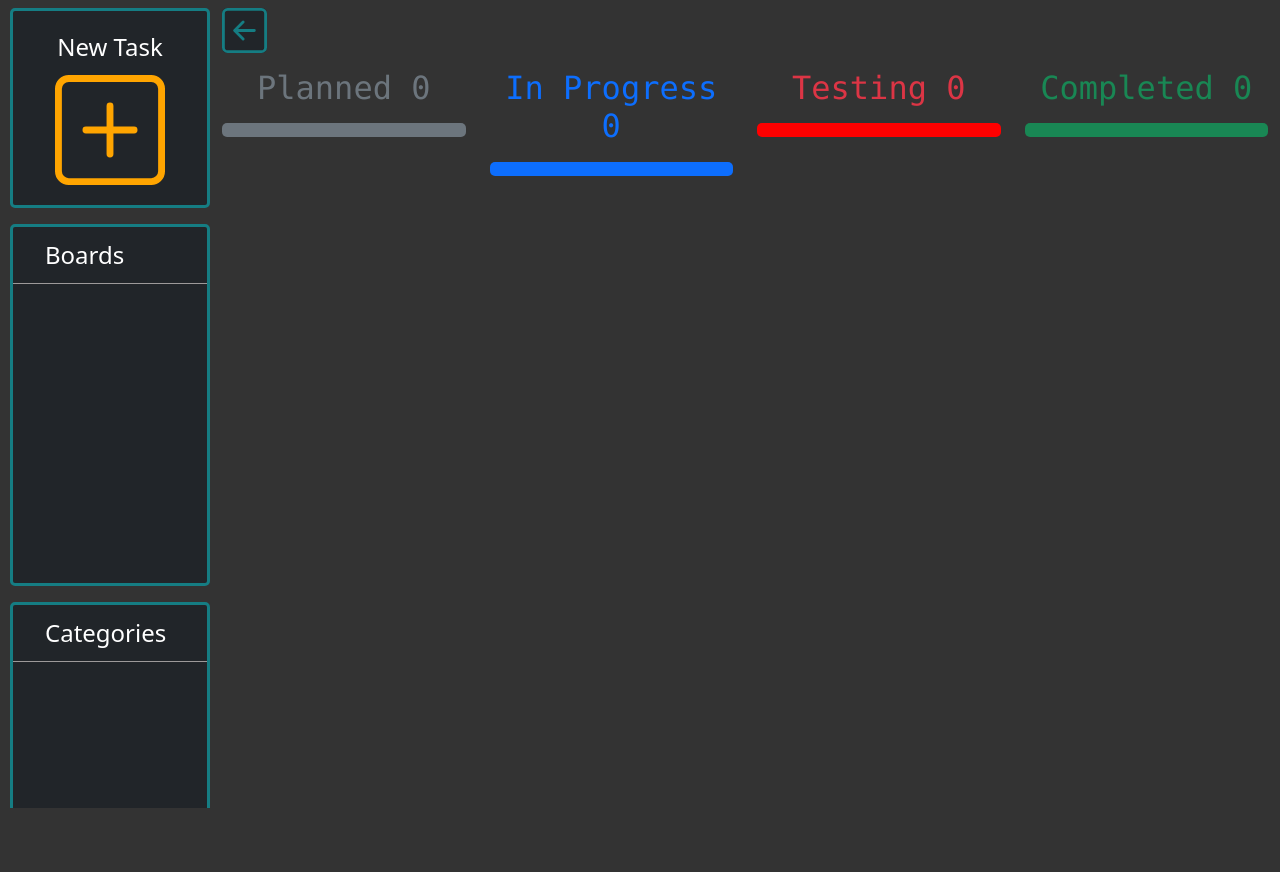
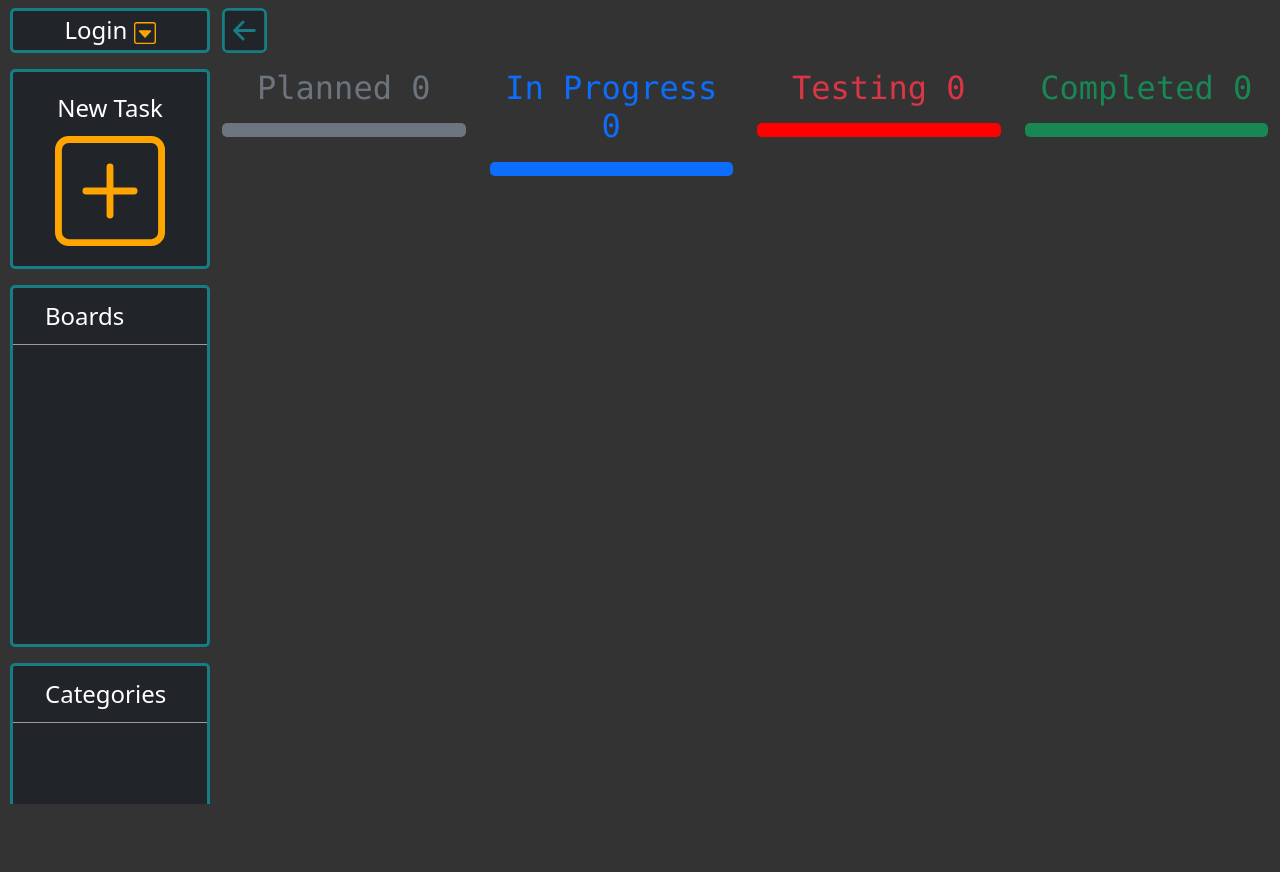
Before and after one commit to reeson46/Planner, a Django app: template templates/dashboard/dashboard.html in a window 1280 px wide. Run offline with Django 3.2, Linux system fonts and the light colour scheme; the template is opened without the code that fills it, so the values that code supplies are empty.

Commit message:
added login/logout to top of sidebar

```diff
--- a/planner/apps/account/urls.py
+++ b/planner/apps/account/urls.py
@@ -16,7 +16,7 @@ urlpatterns = [
     ),
     path(
         "logout/",
-        auth_views.LogoutView.as_view(next_page="/account/login/"),
+        auth_views.LogoutView.as_view(next_page="/"),
         name="logout",
     ),
     path("register/", views.account_register, name="register"),
--- a/static/dashboard/sidebar/css/sidebar.css
+++ b/static/dashboard/sidebar/css/sidebar.css
@@ -214,3 +214,83 @@
     cursor: pointer;
     fill: yellow;
 }
+
+/* Account tab */
+#account-wrapper{
+    height: 45px;
+    border: 3px solid #157d83;
+    border-radius: 5px;
+}
+
+.user-name-wrapper{
+    margin: auto 10px;
+}
+
+.user-name{
+    color:rgb(255, 196, 86);
+}
+
+#accountDropdown{
+    box-shadow: none;
+}
+
+.dropdown-menu-account{
+    transform: translate(-49px, 39px) !important;
+    border: 3px solid #157d83;
+    padding-top: 0;
+    padding-bottom: 0;
+    min-width: 100px;
+}
+
+.dropdown-caret{
+    fill: orange
+}
+.dropdown-caret:hover{
+    fill: yellow
+}
+
+li.account-dropdown-item{
+    text-indent: 0;
+    text-align: center;
+    padding: 0 5px 0 5px;
+}
+
+.account-dropdown-item:hover{
+    background-color: #343a41;
+    cursor: pointer;
+}
+
+.account-dropdown-item:first-child{
+    border-bottom: 1px grey solid;
+}
+
+#account-btn{
+    color: rgb(40, 212, 54);
+    text-decoration: none;
+}
+
+#logout-btn{
+    color: orange;
+    text-decoration: none;
+}
+
+#loginDropdown{
+    box-shadow: none;
+}
+
+#login-btn{
+    color: rgb(40, 212, 54);
+    text-decoration: none;
+}
+
+#tryforfree-btn{
+    color: rgb(20 222 255);
+    text-decoration: none;
+}
+
+.dropdown-menu-login{
+    transform: translate(33px, 39px) !important;
+    border: 3px solid #157d83;
+    padding: 0;
+    min-width: 100px;
+}
--- a/static/main/js/main.js
+++ b/static/main/js/main.js
@@ -451,6 +451,13 @@ function reloadTasks() {
 
 }
 
+function ajaxLogout(){
+
+  $(document).on('click', '#logout-btn', function(){
+
+  })
+}
+
 $(document).ready(function () {
 
   // initialize the popover
--- a/static/task/css/task.css
+++ b/static/task/css/task.css
@@ -98,7 +98,7 @@
 
 .dropdown-menu-taskcard {
     min-width: 100px;
-    border: 1px solid lightblue;
+    border: 2px solid #157d83;
     padding-top: 0;
     padding-bottom: 0;
 }
@@ -114,7 +114,7 @@
 }
 
 .current-status {
-    background-color: #464e57;
+    background-color: #3f464e;
 }
 
 /* Task Form*/
--- a/templates/account/login.html
+++ b/templates/account/login.html
@@ -24,7 +24,9 @@
         <p class="text-center">
           <a class="text-white-50 link-decor" href="{% url 'account:register' %}">Don't have an account?</a>
         </p>
-
+        <div>
+          <p></p>
+        </div>
       </form>
     </div>
   </div>
--- a/templates/dashboard/dashboard.html
+++ b/templates/dashboard/dashboard.html
@@ -2,21 +2,23 @@
 {% block title %}Dashboard{% endblock title %}
 {% block content %}
 
-<div id="wrapper">
+<div id="wrapper" class="mt-1">
 
-  <div class="mt-2" id="sidebar-wrapper">
+  <div class="" id="sidebar-wrapper">
     {% include 'dashboard/sidebar.html' %}
   </div>
 
-  <div id="page-content-wrapper" class="">
+  <div id="page-content-wrapper">
     <div class="container-fluid">
-      <div class="bg-dark mt-2" id="menu-toggle">
+
+        <div class="bg-dark mt-1" id="menu-toggle">
           <svg xmlns="http://www.w3.org/2000/svg" width="16" height="16" fill="currentColor"
             class="bi bi-arrow-left-square menu-arrow" viewBox="0 0 16 16">
             <path fill-rule="evenodd"
               d="M15 2a1 1 0 0 0-1-1H2a1 1 0 0 0-1 1v12a1 1 0 0 0 1 1h12a1 1 0 0 0 1-1V2zM0 2a2 2 0 0 1 2-2h12a2 2 0 0 1 2 2v12a2 2 0 0 1-2 2H2a2 2 0 0 1-2-2V2zm11.5 5.5a.5.5 0 0 1 0 1H5.707l2.147 2.146a.5.5 0 0 1-.708.708l-3-3a.5.5 0 0 1 0-.708l3-3a.5.5 0 1 1 .708.708L5.707 7.5H11.5z" />
           </svg>
         </div>
+
       <div class="row">
         <div class="col-lg-12 pt-3">
           <div class="new-task-wrapper">
--- a/templates/dashboard/sidebar.html
+++ b/templates/dashboard/sidebar.html
@@ -3,6 +3,45 @@
 
 
 <ul class="sidebar-nav">
+  <div class="bg-dark mt-1 mb-3" id="account-wrapper">
+    {% if user.is_authenticated %}
+    <div class="d-flex justify-content-between">
+      <span class="d-flex text-white user-name-wrapper">
+        <div>Hello,&nbsp;</div>
+        <div class="user-name">{{user.user_name }}</div>
+      </span>
+      <div class="dropdown">
+        <div data-display="static" class="btn" type="button" id="accountDropdown" data-bs-toggle="dropdown"
+          aria-expanded="false"><svg xmlns="http://www.w3.org/2000/svg" width="22" height="22" fill="currentColor"
+            class="bi bi-caret-down-square dropdown-caret" viewBox="0 0 16 16">
+            <path d="M3.626 6.832A.5.5 0 0 1 4 6h8a.5.5 0 0 1 .374.832l-4 4.5a.5.5 0 0 1-.748 0l-4-4.5z" />
+            <path
+              d="M0 2a2 2 0 0 1 2-2h12a2 2 0 0 1 2 2v12a2 2 0 0 1-2 2H2a2 2 0 0 1-2-2V2zm15 0a1 1 0 0 0-1-1H2a1 1 0 0 0-1 1v12a1 1 0 0 0 1 1h12a1 1 0 0 0 1-1V2z" />
+          </svg>
+        </div>
+        <ul class="dropdown-menu dropdown-menu-account bg-dark" aria-labelledby="accountDropdown">
+          <li class="account-dropdown-item"><a id="account-btn" href="#">Account</a></li>
+          <li class="account-dropdown-item"><a id="logout-btn" href="{% url 'account:logout' %}">Logout</a></li>
+        </ul>
+      </div>
+    </div>
+    {% else %}
+    <div class="dropdown text-center">
+      <div data-display="static" class="btn text-white fs-4 p-0" type="button" id="loginDropdown" data-bs-toggle="dropdown"
+        aria-expanded="false">Login&nbsp;<svg xmlns="http://www.w3.org/2000/svg" width="22" height="22" fill="currentColor"
+          class="bi bi-caret-down-square dropdown-caret" viewBox="0 0 16 16">
+          <path d="M3.626 6.832A.5.5 0 0 1 4 6h8a.5.5 0 0 1 .374.832l-4 4.5a.5.5 0 0 1-.748 0l-4-4.5z" />
+          <path
+            d="M0 2a2 2 0 0 1 2-2h12a2 2 0 0 1 2 2v12a2 2 0 0 1-2 2H2a2 2 0 0 1-2-2V2zm15 0a1 1 0 0 0-1-1H2a1 1 0 0 0-1 1v12a1 1 0 0 0 1 1h12a1 1 0 0 0 1-1V2z" />
+        </svg>
+      </div>
+      <ul class="dropdown-menu dropdown-menu-login bg-dark" aria-labelledby="loginDropdown">
+        <li class="account-dropdown-item"><a id="login-btn" href="{% url 'account:login' %}">Login as User</a></li>
+        <li class="account-dropdown-item"><a id="tryforfree-btn" href="#">Try for free as Guest</a></li>
+      </ul>
+    </div>
+    {% endif %}
+  </div>
   <div class="bg-dark mb-3" id="sidebar-new-task-wrapper">
     <div class="text-white fs-4 text-center mt-2 new-task-text">New Task</div>
     <div class="container" id="sidebar-new-task">
@@ -51,12 +90,13 @@
                 d="M9.5 13a1.5 1.5 0 1 1-3 0 1.5 1.5 0 0 1 3 0zm0-5a1.5 1.5 0 1 1-3 0 1.5 1.5 0 0 1 3 0zm0-5a1.5 1.5 0 1 1-3 0 1.5 1.5 0 0 1 3 0z" />
             </svg>
 
-            <ul class="dropdown-menu dropdown-menu-sidebar dropdown-menu-dark" aria-labelledby="dropdownMenuButton{{ board.id }}">
+            <ul class="dropdown-menu dropdown-menu-sidebar dropdown-menu-dark"
+              aria-labelledby="dropdownMenuButton{{ board.id }}">
               <li class="d-flex">
                 <svg xmlns="http://www.w3.org/2000/svg" width="16" height="16" fill="currentColor"
-                  class="bi bi-pen-fill rename-add-icon rename-add-icon-sidebar"
-                  data-sender="board" data-action="rename" data-placeholder="" data-value="{{ board.name }}"
-                  data-id="{{ board.id }}" viewBox="0 0 16 16">
+                  class="bi bi-pen-fill rename-add-icon rename-add-icon-sidebar" data-sender="board"
+                  data-action="rename" data-placeholder="" data-value="{{ board.name }}" data-id="{{ board.id }}"
+                  viewBox="0 0 16 16">
                   <path
                     d="m13.498.795.149-.149a1.207 1.207 0 1 1 1.707 1.708l-.149.148a1.5 1.5 0 0 1-.059 2.059L4.854 14.854a.5.5 0 0 1-.233.131l-4 1a.5.5 0 0 1-.606-.606l1-4a.5.5 0 0 1 .131-.232l9.642-9.642a.5.5 0 0 0-.642.056L6.854 4.854a.5.5 0 1 1-.708-.708L9.44.854A1.5 1.5 0 0 1 11.5.796a1.5 1.5 0 0 1 1.998-.001z" />
                 </svg>
@@ -65,8 +105,8 @@
               {% if boards|length > 1 %}
               <li class="d-flex">
                 <svg xmlns="http://www.w3.org/2000/svg" width="20" height="20" fill="orange"
-                  class="bi bi-x-lg delete-icon" data-sender="board" data-action="delete" data-name="{{ board.name }}" data-id="{{ board.id }}"
-                  viewBox="0 0 16 16">
+                  class="bi bi-x-lg delete-icon" data-sender="board" data-action="delete" data-name="{{ board.name }}"
+                  data-id="{{ board.id }}" viewBox="0 0 16 16">
                   <path
                     d="M1.293 1.293a1 1 0 0 1 1.414 0L8 6.586l5.293-5.293a1 1 0 1 1 1.414 1.414L9.414 8l5.293 5.293a1 1 0 0 1-1.414 1.414L8 9.414l-5.293 5.293a1 1 0 0 1-1.414-1.414L6.586 8 1.293 2.707a1 1 0 0 1 0-1.414z" />
                 </svg>
@@ -89,8 +129,9 @@
           </div>
           {% if user.is_authenticated %}
           <svg xmlns="http://www.w3.org/2000/svg" width="22" height="22" fill="orange"
-            class="bi bi-plus-square rename-add-icon sidebar-add-icon" data-sender="category" data-action="add" data-source="sidebar"
-            data-placeholder="Enter Category name" data-value="" data-id="" data-source="sidebar" viewBox="0 0 16 16">
+            class="bi bi-plus-square rename-add-icon sidebar-add-icon" data-sender="category" data-action="add"
+            data-source="sidebar" data-placeholder="Enter Category name" data-value="" data-id="" data-source="sidebar"
+            viewBox="0 0 16 16">
             <path
               d="M14 1a1 1 0 0 1 1 1v12a1 1 0 0 1-1 1H2a1 1 0 0 1-1-1V2a1 1 0 0 1 1-1h12zM2 0a2 2 0 0 0-2 2v12a2 2 0 0 0 2 2h12a2 2 0 0 0 2-2V2a2 2 0 0 0-2-2H2z" />
             <path
@@ -140,19 +181,21 @@
                   d="M9.5 13a1.5 1.5 0 1 1-3 0 1.5 1.5 0 0 1 3 0zm0-5a1.5 1.5 0 1 1-3 0 1.5 1.5 0 0 1 3 0zm0-5a1.5 1.5 0 1 1-3 0 1.5 1.5 0 0 1 3 0z" />
               </svg>
 
-            <ul class="dropdown-menu dropdown-menu-sidebar dropdown-menu-dark" aria-labelledby="dropdownMenuButton{{ category.id }}">
+              <ul class="dropdown-menu dropdown-menu-sidebar dropdown-menu-dark"
+                aria-labelledby="dropdownMenuButton{{ category.id }}">
                 <li class="d-flex">
                   <svg xmlns="http://www.w3.org/2000/svg" width="16" height="16" fill="currentColor"
-                  class="bi bi-pen-fill bs-icon rename-add-icon rename-add-icon-sidebar"
-                  data-sender="category" data-sender="sidebar" data-action="rename" data-placeholder=""
-                  data-value="{{ category.name }}" data-id="{{ category.id }}" viewBox="0 0 16 16">
+                    class="bi bi-pen-fill bs-icon rename-add-icon rename-add-icon-sidebar" data-sender="category"
+                    data-sender="sidebar" data-action="rename" data-placeholder="" data-value="{{ category.name }}"
+                    data-id="{{ category.id }}" viewBox="0 0 16 16">
                     <path
                       d="m13.498.795.149-.149a1.207 1.207 0 1 1 1.707 1.708l-.149.148a1.5 1.5 0 0 1-.059 2.059L4.854 14.854a.5.5 0 0 1-.233.131l-4 1a.5.5 0 0 1-.606-.606l1-4a.5.5 0 0 1 .131-.232l9.642-9.642a.5.5 0 0 0-.642.056L6.854 4.854a.5.5 0 1 1-.708-.708L9.44.854A1.5 1.5 0 0 1 11.5.796a1.5 1.5 0 0 1 1.998-.001z" />
                   </svg>
                 </li>
                 <li class="d-flex">
                   <svg xmlns="http://www.w3.org/2000/svg" width="20" height="20" fill="orange"
-                  class="bi bi-x-lg delete-icon" data-sender="category" data-action="delete" data-name="{{ category.name }}" data-source="sidebar" data-id="{{ category.id }}"
+                    class="bi bi-x-lg delete-icon" data-sender="category" data-action="delete"
+                    data-name="{{ category.name }}" data-source="sidebar" data-id="{{ category.id }}"
                     viewBox="0 0 16 16">
                     <path
                       d="M1.293 1.293a1 1 0 0 1 1.414 0L8 6.586l5.293-5.293a1 1 0 1 1 1.414 1.414L9.414 8l5.293 5.293a1 1 0 0 1-1.414 1.414L8 9.414l-5.293 5.293a1 1 0 0 1-1.414-1.414L6.586 8 1.293 2.707a1 1 0 0 1 0-1.414z" />
@@ -166,19 +209,6 @@
       </div>
     </div>
   </div>
-  <div class="container mt-2 bg-dark">
-    {% if user.is_authenticated %}
-    <p class="text-white">Hello, {{user.user_name }}</p>
-    <br>
-    <a href="{% url 'account:logout' %}">Logout</a>
-    {% else %}
-    <a href="{% url 'account:login' %}">Login</a>
-    or
-    <a href="{% url 'account:register' %}">Register</a>
-
-    {% endif %}
-  </div>
-
 </ul>
 
 <script>
--- a/templates/dashboard/task/task_form.html
+++ b/templates/dashboard/task/task_form.html
@@ -12,7 +12,7 @@
         </div>
         <div class="d-flex justify-content-between">
           <div class="">
-            <label class="text-white mb-1">Category</label>
+            <label class="text-white mb-1">Category*</label>
             <span class="d-flex">
               <select name="category" class="card bg-dark text-light newtask-categorySelect" id="id_category">
               </select>
@@ -36,7 +36,7 @@
       </div>
     </div>
 
-    <label class="text-white mb-1" for="id_name">Name</label>
+    <label class="text-white mb-1" for="id_name">Name*</label>
     <input type="text" class="card bg-dark text-light" id="id_name" placeholder="Enter name" value="">
     <br>
     <label class="text-white mb-1" for="id_description">Description</label>
```
Also changed, not shown: static/main/css/main.css (line endings or trailing spaces). Lines whose indentation alone changed are shown as unchanged.
